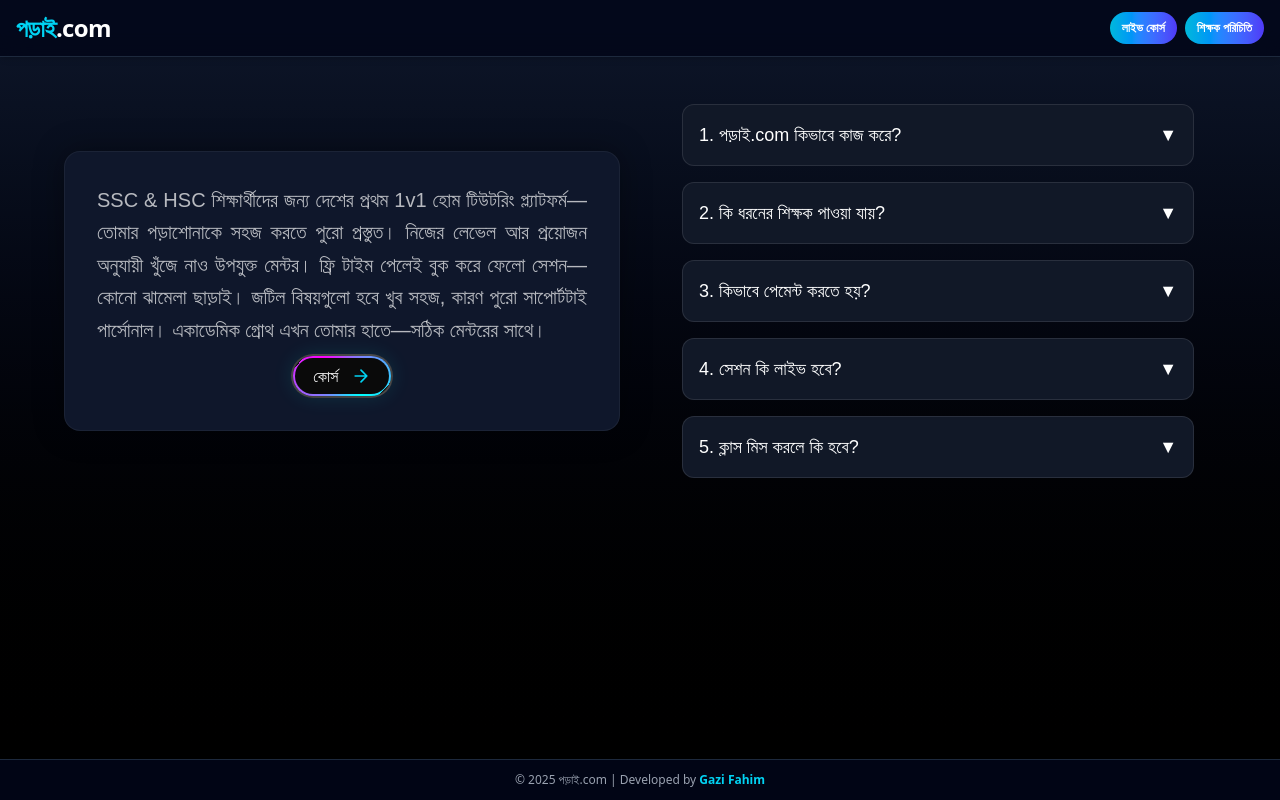
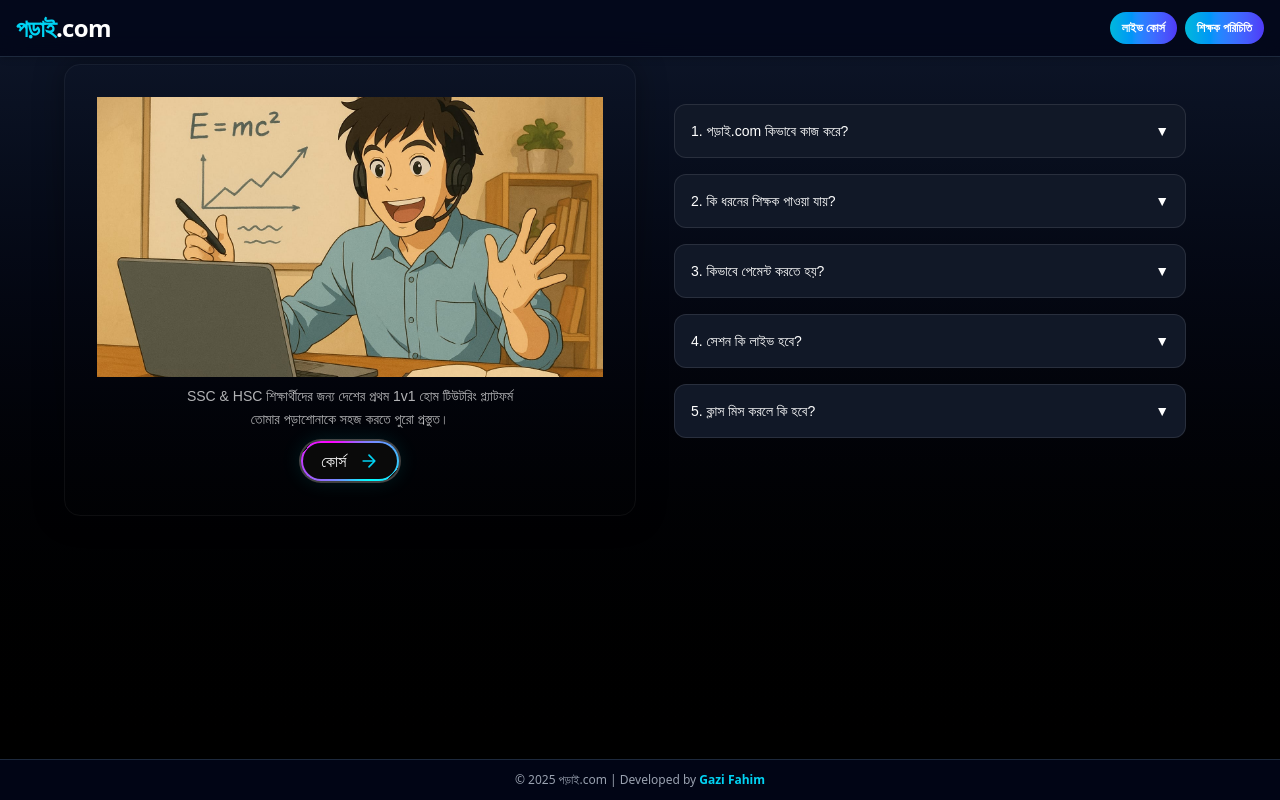
Before and after one commit to gazifahim/porai.com, a React (Vite) app: page / in a window 1280 px wide. Built offline with nearby package versions, Linux system fonts and the light colour scheme.

Commit message:
updating

```diff
--- a/src/Accordion.jsx
+++ b/src/Accordion.jsx
@@ -42,7 +42,7 @@ export default function Accordion() {
             {/* Question */}
             <button
               onClick={() => toggle(i)}
-              className="w-full flex justify-between items-center text-left font-bangla text-lg "
+              className="w-full flex justify-between items-center text-left font-bangla text-sm "
             >
               <span>{item.q}</span>
               <span
--- a/src/Hero.jsx
+++ b/src/Hero.jsx
@@ -1,26 +1,30 @@
 import Accordion from "./Accordion";
 import SuperButton from "./SuperButton";
+import heropic from "./assets/heropic.jpg";
 
 export default function Hero({ onButtonClick }) {
   return (
     <section className="w-full px-4 py-16  flex  justify-center ">
       {/* Wrapper to handle left/right layout */}
-      <div className="w-full max-w-6xl grid grid-cols-1 lg:grid-cols-2 gap-10">
+      <div className="w-full max-w-6xl grid grid-cols-1 lg:grid-cols-2 gap-2">
         {/* LEFT SIDE — HERO */}
         <div className="w-full flex flex-col justify-center">
           <div
-            className="w-full bg-slate-900
+            className="w-full from-cyan-900 via-blue-900 to-indigo-950
+
+
  border border-white/5 rounded-2xl p-6 md:p-8 shadow-[0_0_30px_rgba(0,0,0,0.35)] text-center flex flex-col items-center gap-2"
           >
+            <img
+              src={heropic}
+              alt="animated-pic"
+              className="w-full object-cover transition-transform duration-300 hover:scale-105 relative  h-70 overflow-hidden"
+            />
             {/* Text */}
 
-            <p className="text-white/70 font-bangla text-lg md:text-xl leading-relaxed text-justify">
+            <p className="text-white/70 font-bangla text-sm md:text-sm leading-relaxed text-center">
               SSC & HSC শিক্ষার্থীদের জন্য দেশের প্রথম 1v1 হোম টিউটরিং
-              প্ল্যাটফর্ম—তোমার পড়াশোনাকে সহজ করতে পুরো প্রস্তুত। নিজের লেভেল
-              আর প্রয়োজন অনুযায়ী খুঁজে নাও উপযুক্ত মেন্টর। ফ্রি টাইম পেলেই বুক
-              করে ফেলো সেশন—কোনো ঝামেলা ছাড়াই। জটিল বিষয়গুলো হবে খুব সহজ, কারণ
-              পুরো সাপোর্টটাই পার্সোনাল। একাডেমিক গ্রোথ এখন তোমার হাতে—সঠিক
-              মেন্টরের সাথে।
+              প্ল্যাটফর্ম <br />তোমার পড়াশোনাকে সহজ করতে পুরো প্রস্তুত।
             </p>
 
             {/* Button */}
```
Also changed, not shown: src/assets/heropic.jpg (added).
